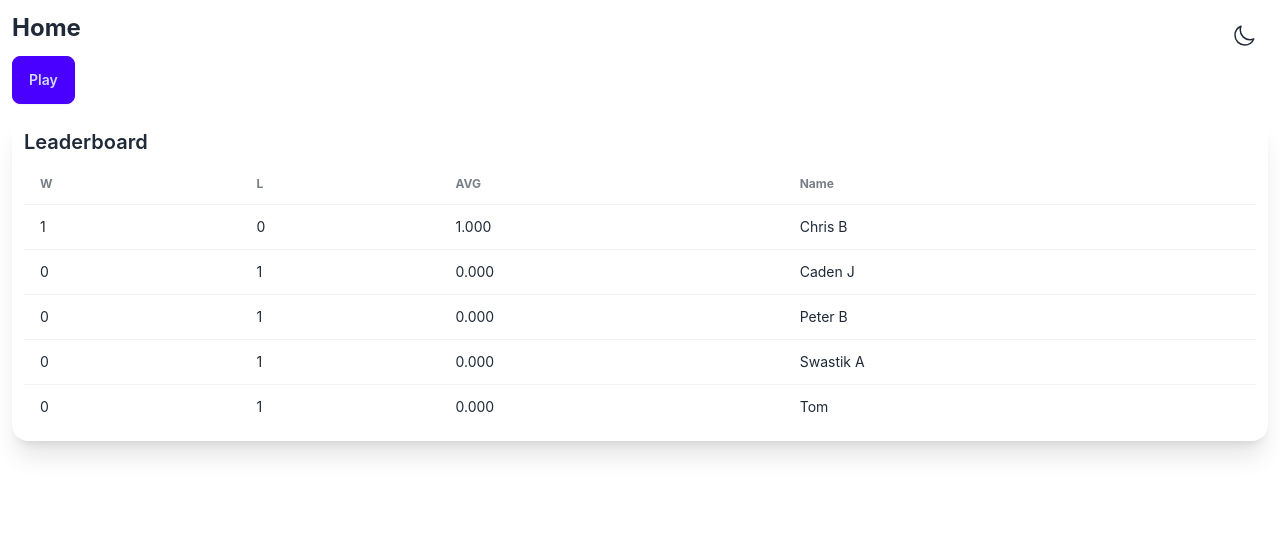
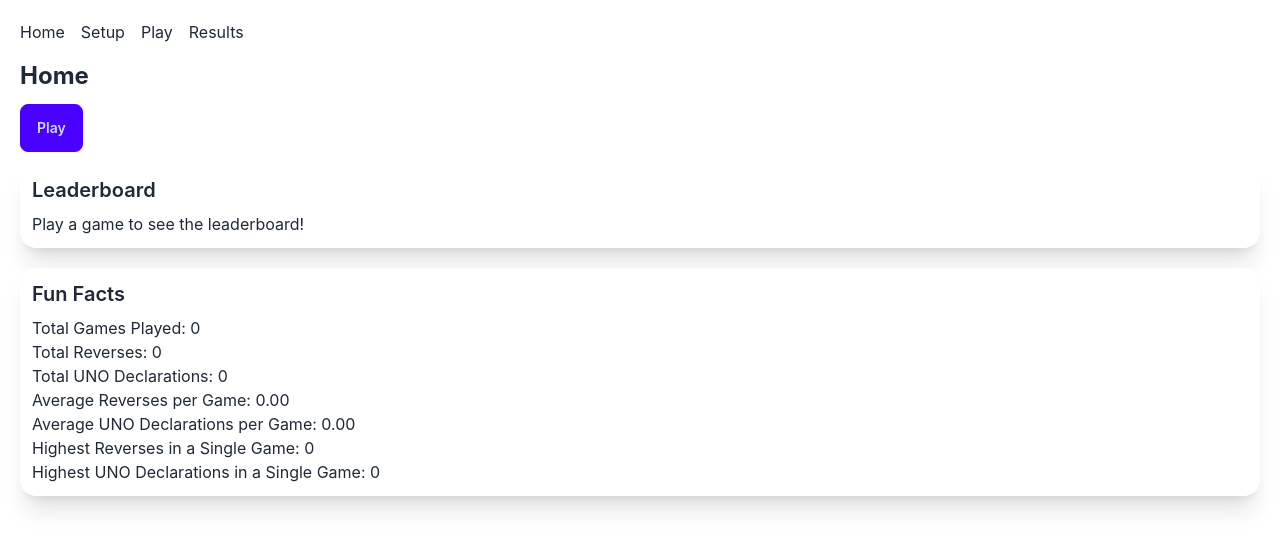
Before and after one commit to 2024-fall-afe-mowe/tca-uno, a React (Create React App) app in the folder tca-uno/: page /#/ in a window 1280 px wide. Before the commit this address led to /#/. Shown: the top 550 px of the page. Built offline with nearby package versions, Linux system fonts and the light colour scheme.

Commit message:
did lots but main mention have reverse button for play

```diff
--- a/tca-uno/src/App.tsx
+++ b/tca-uno/src/App.tsx
@@ -1,76 +1,49 @@
-import React, { useState, useEffect } from 'react';
-import { createHashRouter, RouterProvider } from 'react-router-dom';
-import { Home } from './Home';
-import { Setup } from './Setup';
+import React, { useState } from 'react';
+import { BrowserRouter as Router, Routes, Route, Link } from 'react-router-dom';
 import { Play } from './Play';
 import GameResults from './GameResults';
-import { GameResult, getLeaderboard } from './game-results';
-import { SunIcon, MoonIcon } from '@heroicons/react/24/outline';
+import Home from './Home';
+import Setup from './Setup';
+import { GameResult, getLeaderboard, calculateFunFacts } from './game-results';
 
-interface Player {
-    name: string;
-    selected: boolean;
+export interface Player {
+  name: string;
+  selected: boolean;
 }
 
-const dummyGameResults: GameResult[] = [
-    {
-        startTime: '2024-09-23T15:36:25.123Z',
-        endTime: '2024-09-23T15:46:25.123Z',
-        winner: 'Chris B',
-        players: ['Chris B', 'Caden J', 'Peter B', 'Swastik A', 'Tom'],
-    },
-];
+function App() {
+  const [players, setPlayers] = useState<Player[]>([]);
+  const [gameResults, setGameResults] = useState<GameResult[]>([]);
 
-const App: React.FC = () => {
-    const [gameResults, setGameResults] = useState<GameResult[]>(dummyGameResults);
-    const [currentPlayers, setCurrentPlayers] = useState<Player[]>([]);
-    const [theme, setTheme] = useState(() => localStorage.getItem('theme') || 'light');
+  const addGameResult = (result: GameResult) => {
+    setGameResults((prev) => [...prev, result]);
+  };
 
-    useEffect(() => {
-        document.documentElement.setAttribute('data-theme', theme);
-        if (theme === 'dark') {
-            document.documentElement.classList.add('dark');
-        } else {
-            document.documentElement.classList.remove('dark');
-        }
-    }, [theme]);
+  const leaderboardData = getLeaderboard(gameResults);
+  const funFacts = calculateFunFacts(gameResults);
 
-    const toggleTheme = () => {
-        const newTheme = theme === 'light' ? 'dark' : 'light';
-        setTheme(newTheme);
-        localStorage.setItem('theme', newTheme);
-    };
+  // Only selected players will be included in the Play screen
+  const activePlayers = players.filter(p => p.selected);
 
-    const addGameResult = (newResult: GameResult) => {
-        setGameResults([...gameResults, newResult]);
-    };
+  return (
+    <Router>
+      <div className="p-5">
+        <nav className="mb-4 space-x-4">
+          <Link to="/">Home</Link>
+          <Link to="/setup">Setup</Link>
+          <Link to="/play">Play</Link>
+          <Link to="/results">Results</Link>
+        </nav>
 
-    const myRouter = createHashRouter([
-        {
-            path: '/',
-            element: <Home leaderboardData={getLeaderboard(gameResults)} />,
-        },
-        { path: '/setup', element: <Setup setPlayersForGame={setCurrentPlayers} /> },
-        { path: '/play', element: <Play players={currentPlayers} addGameResult={addGameResult} /> },
-        { path: '/results', element: <GameResults results={gameResults} /> },
-    ]);
-
-    return (
-        <div className="App p-3 relative min-h-screen bg-base-100 text-base-content">
-            <button
-                className="absolute top-4 right-4 p-2 rounded-full focus:outline-none"
-                onClick={toggleTheme}
-                aria-label="Toggle Dark Mode"
-            >
-                {theme === 'light' ? (
-                    <MoonIcon className="w-6 h-6 text-gray-800 dark:text-gray-200" />
-                ) : (
-                    <SunIcon className="w-6 h-6 text-yellow-500" />
-                )}
-            </button>
-            <RouterProvider router={myRouter} />
-        </div>
-    );
-};
+        <Routes>
+          <Route path="/" element={<Home leaderboardData={leaderboardData} funFacts={funFacts} />} />
+          <Route path="/setup" element={<Setup players={players} setPlayers={setPlayers} />} />
+          <Route path="/play" element={<Play players={activePlayers} addGameResult={addGameResult} />} />
+          <Route path="/results" element={<GameResults results={gameResults} />} />
+        </Routes>
+      </div>
+    </Router>
+  );
+}
 
 export default App;
--- a/tca-uno/src/GameResults.tsx
+++ b/tca-uno/src/GameResults.tsx
@@ -1,5 +1,4 @@
 import React from 'react';
-import { useNavigate } from 'react-router-dom';
 import { GameResult } from './game-results';
 
 interface GameResultsProps {
@@ -7,8 +6,6 @@ interface GameResultsProps {
 }
 
 const GameResults: React.FC<GameResultsProps> = ({ results }) => {
-    const navigate = useNavigate();
-
     return (
         <div>
             <h2 className="text-xl font-bold mb-3">Game Results</h2>
@@ -22,16 +19,12 @@ const GameResults: React.FC<GameResultsProps> = ({ results }) => {
                             <p><strong>Players:</strong> {result.players.join(', ')}</p>
                             <p><strong>Start Time:</strong> {result.startTime ? new Date(result.startTime).toLocaleString() : 'N/A'}</p>
                             <p><strong>End Time:</strong> {result.endTime ? new Date(result.endTime).toLocaleString() : 'N/A'}</p>
+                            <p><strong>Reverse Count:</strong> {result.reverseCount}</p>
+                            <p><strong>UNO Declarations:</strong> {Object.entries(result.unoDeclarations).map(([p, count]) => `${p}: ${count}`).join(', ')}</p>
                         </li>
                     ))}
                 </ul>
             )}
-            <button
-                className="btn btn-primary mt-4"
-                onClick={() => navigate('/')}
-            >
-                Home
-            </button>
         </div>
     );
 };
--- a/tca-uno/src/Home.tsx
+++ b/tca-uno/src/Home.tsx
@@ -1,21 +1,19 @@
 import React from 'react';
 import { useNavigate } from 'react-router-dom';
-import { LeaderboardEntry } from './game-results';
+import { LeaderboardEntry, FunFacts } from './game-results';
 
 interface HomeProps {
     leaderboardData: LeaderboardEntry[];
+    funFacts: FunFacts;
 }
 
-export const Home: React.FC<HomeProps> = ({ leaderboardData }) => {
+export const Home: React.FC<HomeProps> = ({ leaderboardData, funFacts }) => {
     const nav = useNavigate();
 
     return (
         <div>
             <h1 className="text-2xl font-bold mb-3">Home</h1>
-            <button
-                className="btn btn-primary mb-3"
-                onClick={() => nav('/setup')}
-            >
+            <button className="btn btn-primary mb-3" onClick={() => nav('/setup')}>
                 Play
             </button>
             <div className="card bg-base-100 shadow-xl">
@@ -47,6 +45,22 @@ export const Home: React.FC<HomeProps> = ({ leaderboardData }) => {
                     )}
                 </div>
             </div>
+            <div className="card bg-base-100 shadow-xl mt-5">
+                <div className="card-body p-3">
+                    <h2 className="card-title">Fun Facts</h2>
+                    <ul>
+                        <li>Total Games Played: {funFacts.totalGames}</li>
+                        <li>Total Reverses: {funFacts.totalReverses}</li>
+                        <li>Total UNO Declarations: {funFacts.totalUnoDeclarations}</li>
+                        <li>Average Reverses per Game: {funFacts.averageReversesPerGame.toFixed(2)}</li>
+                        <li>Average UNO Declarations per Game: {funFacts.averageUnoDeclarationsPerGame.toFixed(2)}</li>
+                        <li>Highest Reverses in a Single Game: {funFacts.highestReversesInGame}</li>
+                        <li>Highest UNO Declarations in a Single Game: {funFacts.highestUnoDeclarationsInGame}</li>
+                    </ul>
+                </div>
+            </div>
         </div>
     );
 };
+
+export default Home;
--- a/tca-uno/src/Play.tsx
+++ b/tca-uno/src/Play.tsx
@@ -1,73 +1,112 @@
 import React, { useState } from 'react';
 import { useNavigate } from 'react-router-dom';
 import { GameResult } from './game-results';
+import { Player } from './App';
 
 interface PlayProps {
-    players: { name: string; selected: boolean }[];
+    players: Player[];
     addGameResult: (result: GameResult) => void;
 }
 
 export const Play: React.FC<PlayProps> = ({ players, addGameResult }) => {
-    const [unoDeclared, setUnoDeclared] = useState<string | null>(null);
-    const nav = useNavigate();
+    const [unoDeclarations, setUnoDeclarations] = useState<{ [key: string]: boolean }>({});
+    const [direction, setDirection] = useState<'clockwise' | 'counterclockwise'>('clockwise');
+    const [reverseCount, setReverseCount] = useState(0);
+    const navigate = useNavigate();
+
+    const handleUnoDeclaration = (playerName: string) => {
+        setUnoDeclarations((prev) => ({
+            ...prev,
+            [playerName]: !prev[playerName],
+        }));
+    };
 
     const handleWin = (winner: string) => {
         const now = new Date().toISOString();
+
+        // Convert boolean unoDeclarations to numeric counts
+        const unoNumbers: { [key: string]: number } = {};
+        for (const p of players) {
+            unoNumbers[p.name] = unoDeclarations[p.name] ? 1 : 0;
+        }
 
         addGameResult({
             startTime: now,
             endTime: now,
             winner,
             players: players.map((p) => p.name),
+            reverseCount: reverseCount,
+            unoDeclarations: unoNumbers,
         });
 
-        nav('/results');
+        navigate('/results');
     };
 
-    const handleDidNotWin = () => {
-        setUnoDeclared(null);
+    const toggleDirection = () => {
+        setDirection((prevDirection) =>
+            prevDirection === 'clockwise' ? 'counterclockwise' : 'clockwise'
+        );
+        setReverseCount((prevCount) => prevCount + 1);
     };
 
-    const getRandomUnoColor = () => {
-        const colors = ['bg-red-500', 'bg-blue-500', 'bg-green-500', 'bg-yellow-500'];
-        return colors[Math.floor(Math.random() * colors.length)];
+    const getDirectionIcon = () => {
+        return direction === 'clockwise' ? '↻' : '↺';
     };
 
+    const unoColors = ['bg-blue-500', 'bg-red-500', 'bg-yellow-500', 'bg-green-500'];
+
     return (
-        <div>
-            <h1 className="text-2xl font-bold mb-3">Play</h1>
-            <div className="grid gap-4 grid-cols-1 sm:grid-cols-2 lg:grid-cols-3">
-                {players.map((player) => (
+        <div className="p-5">
+            <h1 className="text-3xl font-bold mb-5">Play</h1>
+
+            <div className="card bg-base-100 shadow-xl mb-5">
+                <div className="card-body flex flex-col items-center">
+                    <div className="text-9xl font-bold mb-3">
+                        {getDirectionIcon()}
+                    </div>
+                    <button className="btn btn-primary" onClick={toggleDirection}>
+                        Reverse
+                    </button>
+                </div>
+            </div>
+
+            <div className="text-center mb-5">
+                <p className="text-xl">Total Reverses: {reverseCount}</p>
+            </div>
+
+            <div className="grid gap-6 grid-cols-1 sm:grid-cols-2 lg:grid-cols-3">
+                {players.map((player, index) => (
                     <div
                         key={player.name}
-                        className={`rounded-lg p-4 shadow-lg text-white flex flex-col items-center justify-center ${getRandomUnoColor()}`}
+                        className={`rounded-lg border-4 border-white p-6 shadow-lg text-white flex flex-col items-center justify-center ${unoColors[index % unoColors.length]}`}
                     >
-                        <p className="text-xl font-bold">{player.name}</p>
+                        <p className="text-3xl font-bold">{player.name}</p>
                         <button
-                            className="btn btn-primary mt-4"
-                            onClick={() => setUnoDeclared(player.name)}
+                            className="btn btn-primary mt-6 text-lg"
+                            onClick={() => handleUnoDeclaration(player.name)}
                         >
                             UNO!
                         </button>
+
+                        {unoDeclarations[player.name] && (
+                            <div className="mt-4 space-y-2">
+                                <button
+                                    className="btn btn-success text-lg w-full"
+                                    onClick={() => handleWin(player.name)}
+                                >
+                                    Win
+                                </button>
+                                <button
+                                    className="btn btn-error text-lg w-full"
+                                    onClick={() => handleUnoDeclaration(player.name)}
+                                >
+                                    Didn't Win
+                                </button>
+                            </div>
+                        )}
                     </div>
                 ))}
             </div>
-            {unoDeclared && (
-                <div className="mt-5">
-                    <p className="mb-3 text-lg">
-                        <strong>{unoDeclared}</strong> declared UNO!
-                    </p>
-                    <button
-                        className="btn btn-success mr-3"
-                        onClick={() => handleWin(unoDeclared)}
-                    >
-                        Win
-                    </button>
-                    <button className="btn btn-error" onClick={handleDidNotWin}>
-                        Didn't Win
-                    </button>
-                </div>
-            )}
         </div>
     );
 };
--- a/tca-uno/src/Setup.tsx
+++ b/tca-uno/src/Setup.tsx
@@ -1,121 +1,72 @@
-import React, { useState, useRef } from 'react';
+import React, { useState } from 'react';
 import { useNavigate } from 'react-router-dom';
+import { Player } from './App';
 
-interface Player {
-    name: string;
-    selected: boolean;
+interface SetupProps {
+  players: Player[];
+  setPlayers: React.Dispatch<React.SetStateAction<Player[]>>;
 }
 
-interface SetupProps {
-    setPlayersForGame: (players: Player[]) => void;
-}
+const Setup: React.FC<SetupProps> = ({ players, setPlayers }) => {
+  const [playerName, setPlayerName] = useState('');
+  const navigate = useNavigate();
 
-export const Setup: React.FC<SetupProps> = ({ setPlayersForGame }) => {
-    const [availablePlayers, setAvailablePlayers] = useState<Player[]>([]);
-    const [newPlayerName, setNewPlayerName] = useState('');
-    const validationDialogRef = useRef<HTMLDialogElement | null>(null);
-    const nav = useNavigate();
+  const addPlayer = () => {
+    const trimmedName = playerName.trim();
+    if (trimmedName !== '') {
+      setPlayers((prev) => [...prev, { name: trimmedName, selected: true }]);
+      setPlayerName('');
+    }
+  };
 
-    const addPlayer = () => {
-        if (
-            newPlayerName.length === 0 ||
-            availablePlayers.some(player => player.name.toLowerCase() === newPlayerName.toLowerCase())
-        ) {
-            validationDialogRef.current?.showModal();
-            return;
-        }
+  const togglePlayerSelected = (index: number) => {
+    setPlayers((prev) => {
+      const updated = [...prev];
+      updated[index] = { ...updated[index], selected: !updated[index].selected };
+      return updated;
+    });
+  };
 
-        setAvailablePlayers(prevPlayers => [
-            ...prevPlayers,
-            { name: newPlayerName, selected: false }
-        ]);
-        setNewPlayerName('');
-    };
+  const startGame = () => {
+    if (players.some(p => p.selected)) {
+      navigate('/play');
+    } else {
+      alert('Select at least one player to start the game.');
+    }
+  };
 
-    const togglePlayerSelection = (playerName: string) => {
-        setAvailablePlayers(prevPlayers =>
-            prevPlayers.map(player =>
-                player.name === playerName
-                    ? { ...player, selected: !player.selected }
-                    : player
-            )
-        );
-    };
+  return (
+    <div className="p-5">
+      <h1 className="text-3xl font-bold mb-5">Setup</h1>
+      <div className="mb-4">
+        <input
+          type="text"
+          className="input input-bordered mr-2"
+          placeholder="Enter player name"
+          value={playerName}
+          onChange={(e) => setPlayerName(e.target.value)}
+        />
+        <button className="btn btn-primary" onClick={addPlayer}>Add Player</button>
+      </div>
 
-    const startGame = () => {
-        const selectedPlayers = availablePlayers.filter(player => player.selected);
-        if (selectedPlayers.length < 2) {
-            validationDialogRef.current?.showModal();
-            return;
-        }
-        setPlayersForGame(selectedPlayers);
-        nav('/play');
-    };
+      {players.length > 0 && (
+        <ul className="mb-4 space-y-2">
+          {players.map((p, i) => (
+            <li key={i} className="flex items-center space-x-3">
+              <input
+                type="checkbox"
+                checked={p.selected}
+                onChange={() => togglePlayerSelected(i)}
+              />
+              <span>{p.name}</span>
+            </li>
+          ))}
+        </ul>
+      )}
 
-    return (
-        <div className="setup-container">
-            <h1 className="text-2xl font-bold mb-3">Setup</h1>
-            <div className="flex mb-3">
-                <input
-                    type="text"
-                    placeholder="Enter player name"
-                    className="input input-bordered flex-1"
-                    value={newPlayerName}
-                    onChange={e => setNewPlayerName(e.target.value)}
-                />
-                <button className="btn btn-primary ml-2" onClick={addPlayer}>
-                    Add Player
-                </button>
-            </div>
+      <button className="btn btn-success" onClick={startGame}>Start Game</button>
+    </div>
+  );
+};
 
-            <ul>
-                {availablePlayers.map(player => (
-                    <li key={player.name} className="flex items-center mb-2">
-                        <label className="cursor-pointer flex-1">
-                            <input
-                                type="checkbox"
-                                className="checkbox mr-2"
-                                checked={player.selected}
-                                onChange={() => togglePlayerSelection(player.name)}
-                            />
-                            {player.name}
-                        </label>
-                    </li>
-                ))}
-            </ul>
-
-            <button
-                className="btn btn-success mt-3 w-full"
-                onClick={startGame}
-            >
-                Start Game
-            </button>
-
-            <dialog ref={validationDialogRef} className="modal">
-                <div className="modal-box">
-                    <form method="dialog">
-                        <button
-                            className="btn btn-sm btn-circle btn-ghost absolute right-2 top-2"
-                        >
-                            ✕
-                        </button>
-                    </form>
-                    <h3 className="font-bold text-lg">
-                        {
-                            availablePlayers.length < 2
-                                ? 'Not enough players selected!'
-                                : 'Duplicate or empty player name!'
-                        }
-                    </h3>
-                    <p className="py-4">
-                        {
-                            availablePlayers.length < 2
-                                ? 'Please select at least two players to start the game.'
-                                : 'Enter a unique name for each player.'
-                        }
-                    </p>
-                </div>
-            </dialog>
-        </div>
-    );
-};
+export default Setup;
--- a/tca-uno/src/game-results.ts
+++ b/tca-uno/src/game-results.ts
@@ -1,46 +1,63 @@
-export type GameResult = {
+export interface GameResult {
     startTime: string;
     endTime: string;
     winner: string;
     players: string[];
-};
+    reverseCount: number;
+    unoDeclarations: { [key: string]: number };
+}
 
-export type LeaderboardEntry = {
+export interface LeaderboardEntry {
+    name: string;
     wins: number;
     losses: number;
-    avg: string; // Average win percentage as a formatted string
-    name: string; // Player's name
-};
+    avg: string;
+}
 
-// Main function to generate leaderboard
-export const getLeaderboard = (results: GameResult[]): LeaderboardEntry[] => {
-    return getPreviousPlayers(results)
-        .map((player) => getLeaderboardEntry(results, player))
-        .sort(
-            (a, b) =>
-                parseFloat(b.avg) * 1000 + b.wins + b.losses -
-                (parseFloat(a.avg) * 1000 + a.wins + a.losses)
-        );
-};
+export interface FunFacts {
+    totalGames: number;
+    totalReverses: number;
+    totalUnoDeclarations: number;
+    averageReversesPerGame: number;
+    averageUnoDeclarationsPerGame: number;
+    highestReversesInGame: number;
+    highestUnoDeclarationsInGame: number;
+}
 
-// Helper function to extract unique players
-const getPreviousPlayers = (results: GameResult[]): string[] => {
-    const allPlayers = results.flatMap((game) => game.players);
-    return Array.from(new Set(allPlayers)).sort((a, b) => a.localeCompare(b));
-};
+export function getLeaderboard(gameResults: GameResult[]): LeaderboardEntry[] {
+    const previousPlayers = Array.from(new Set(gameResults.flatMap((result) => result.players)));
+    return previousPlayers.map((player) => {
+        const gamesPlayed = gameResults.filter((result) => result.players.includes(player));
+        const wins = gamesPlayed.filter((result) => result.winner === player).length;
+        const losses = gamesPlayed.length - wins;
+        const avg = gamesPlayed.length ? (wins / gamesPlayed.length).toFixed(3) : "0.000";
 
-// Helper function to calculate stats for a single player
-const getLeaderboardEntry = (results: GameResult[], player: string): LeaderboardEntry => {
-    const playerWins = results.filter((game) => game.winner === player).length;
+        return { name: player, wins, losses, avg };
+    }).sort((a, b) => parseFloat(b.avg) - parseFloat(a.avg));
+}
 
-    const playerGames = results.filter((game) =>
-        game.players.includes(player)
-    ).length;
+export function calculateFunFacts(gameResults: GameResult[]): FunFacts {
+    const totalGames = gameResults.length;
+    const totalReverses = gameResults.reduce((sum, game) => sum + game.reverseCount, 0);
+    const totalUnoDeclarations = gameResults.reduce(
+        (sum, game) => sum + Object.values(game.unoDeclarations).reduce((a, b) => a + b, 0),
+        0
+    );
+    const averageReversesPerGame = totalGames ? totalReverses / totalGames : 0;
+    const averageUnoDeclarationsPerGame = totalGames ? totalUnoDeclarations / totalGames : 0;
+    const highestReversesInGame = Math.max(...gameResults.map((game) => game.reverseCount), 0);
+    const highestUnoDeclarationsInGame = Math.max(
+        ...gameResults.map((game) => Object.values(game.unoDeclarations).reduce((a, b) => a + b, 0)),
+        0
+    );
 
     return {
-        wins: playerWins,
-        losses: playerGames - playerWins,
-        avg: playerGames > 0 ? (playerWins / playerGames).toFixed(3) : '0.000',
-        name: player,
+        totalGames,
+        totalReverses,
+        totalUnoDeclarations,
+        averageReversesPerGame,
+        averageUnoDeclarationsPerGame,
+        highestReversesInGame,
+        highestUnoDeclarationsInGame,
     };
-};
+}
```
Also changed, not shown: tca-uno/src/useUnoTitle.ts (added, +13 -0 lines).
